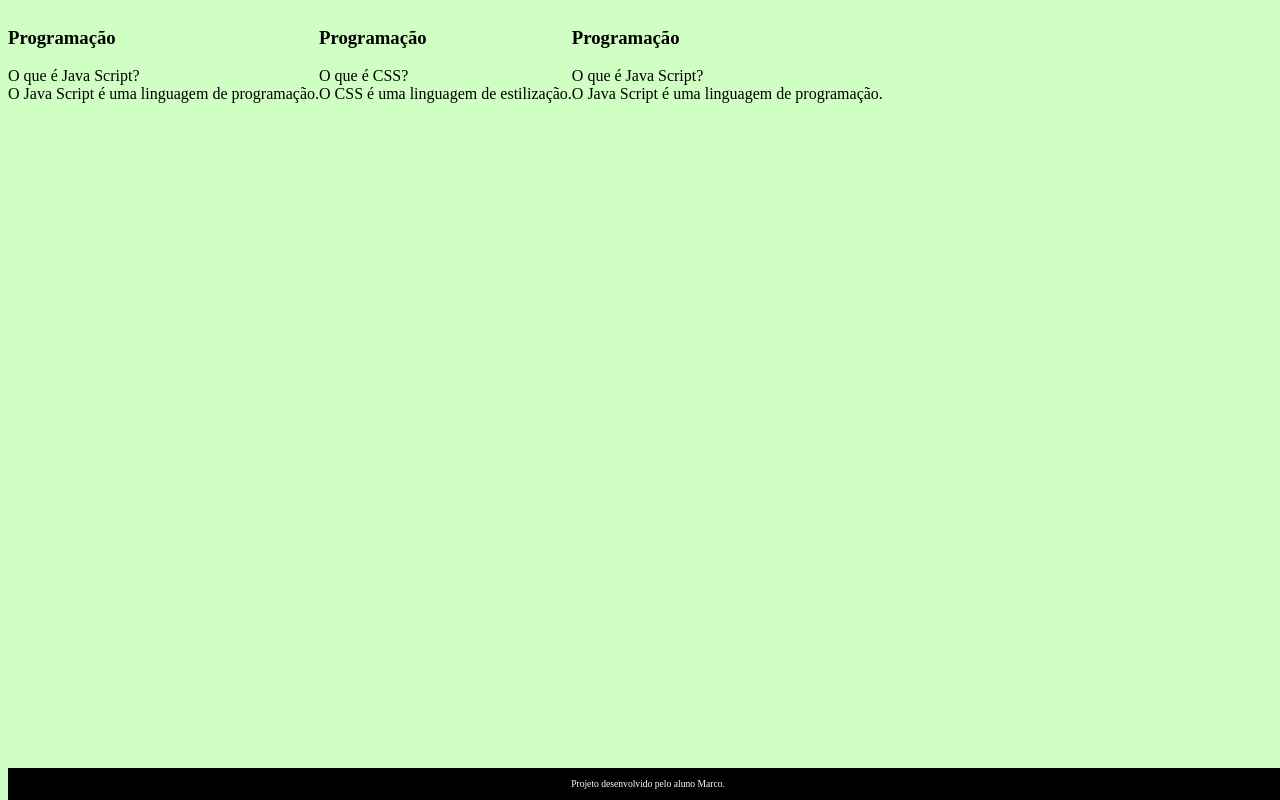
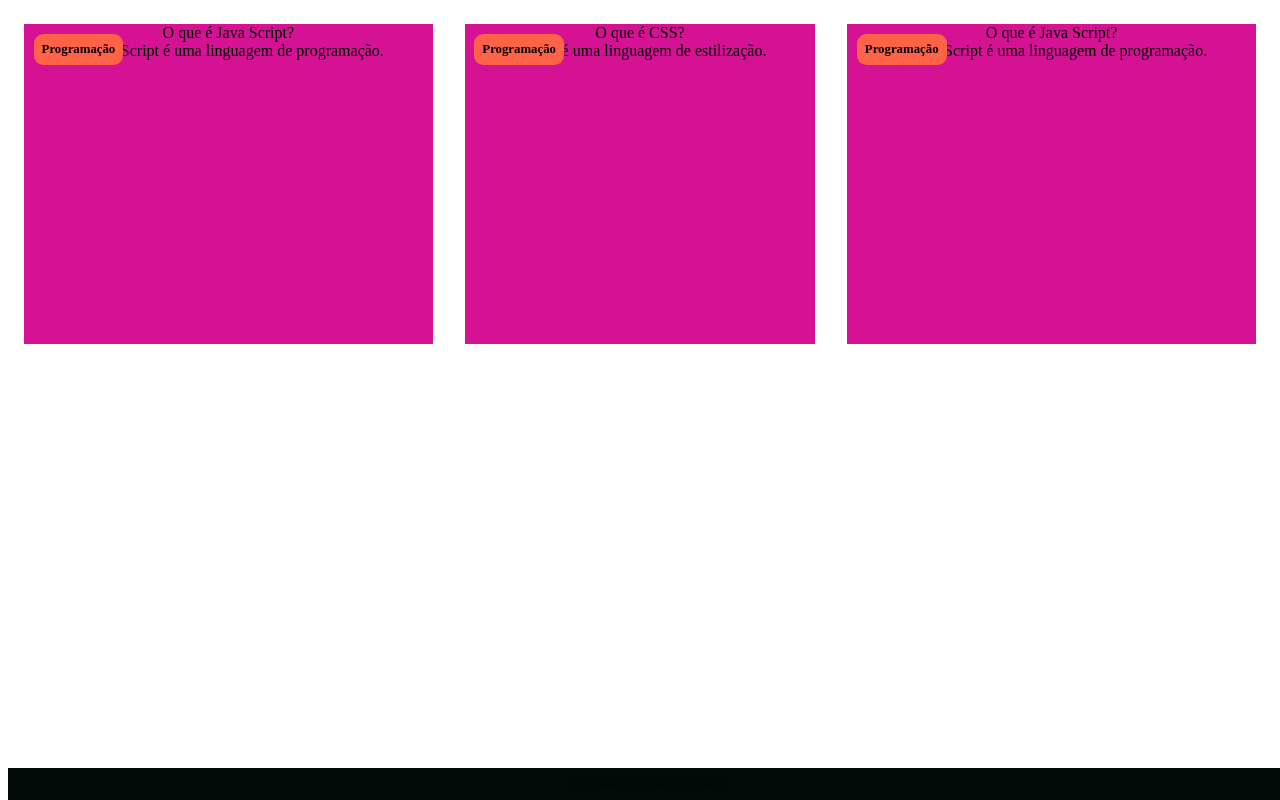
Before and after one commit to 130908Ma/flashcard2b, a plain HTML site: page index.html in a window 1280 px wide. Drawn offline with Linux system fonts and the light colour scheme; a web font is replaced by a local one.

Commit message:
fiz tudo

```diff
--- a/assets/style.css
+++ b/assets/style.css
@@ -1,21 +1,37 @@
-body {
-    background-color: rgb(208, 255, 196);
-     font-family: Bai Jamjuree;
-}
+body { background-color:('bg-desktop.webp');
+     font-family: Bai Jamjuree; }
      #container {
          display:flex ;
          }
+          .cartao {
+             margin: 1rem 1rem;
+              background-color: rgb(212, 18, 147);
+               height: 20rem;
+                flex-grow: 1;
+                 flex-basis: calc(33% -6rem)
+                }
+                .cartao__conteudo {
+                    text-align: center;
+                     height: 100%;
+                    }
+                    .cartao__conteudo h3 {
+                        background-color: tomato;
+                        text-align: left;
+                         padding: 0.5rem;
+                         position: absolute;
+                         margin: 0.6rem;
+                          border-radius: 0.6rem;
+                          font-size: 1vw;
+                         }
                          footer {
-    background-color: black;
-    color: white;
+                             background-color: rgb(0, 10, 7);
+                              color: rgb(0, 7, 6);
                                bottom:0;
                                position:fixed;
                                 width:100%;
                                  height:2rem;
-}
-footer p{
+                                } footer p{
                                     text-align: center;
                                     font-size: 0.6rem;
                                     margin-top: 0,5rem;
                                  }
-}
```
Lines whose indentation alone changed are shown as unchanged.
